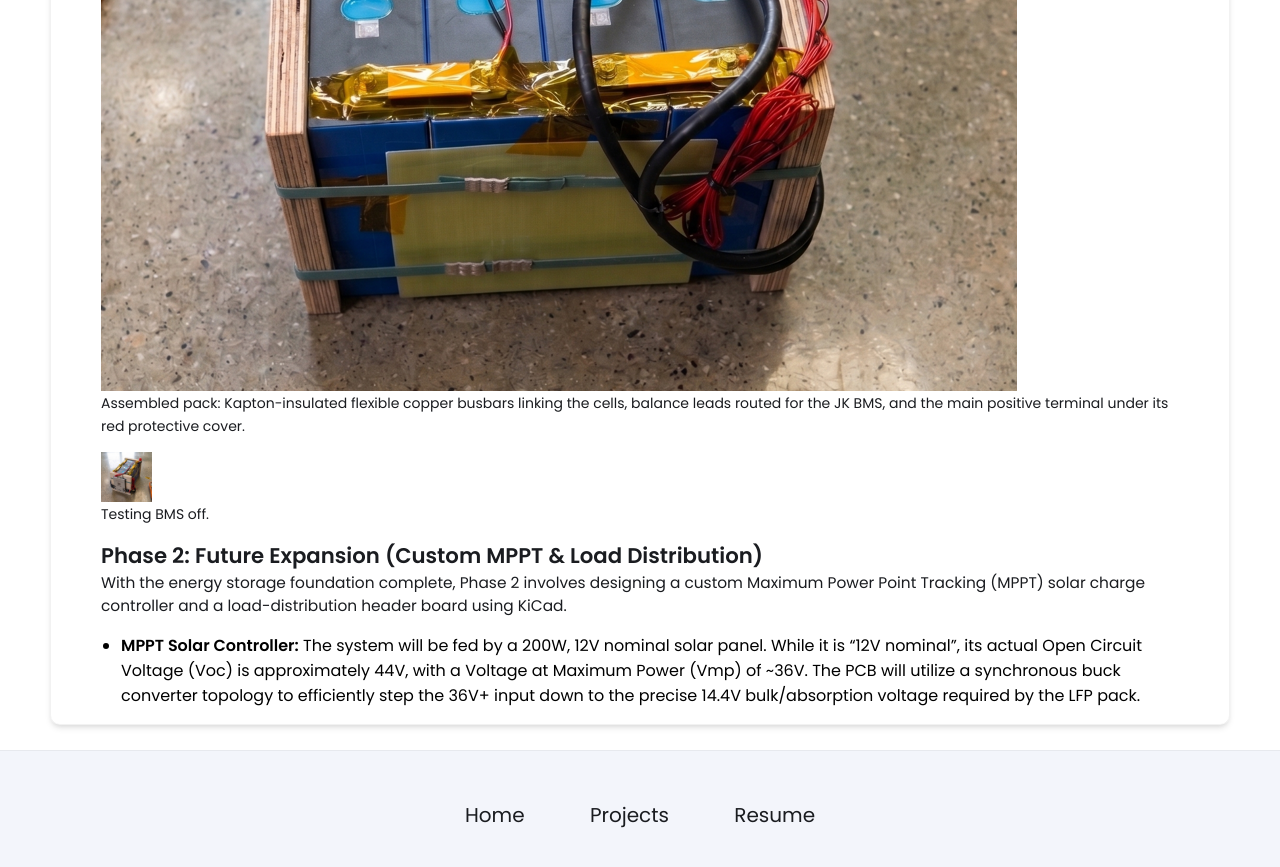
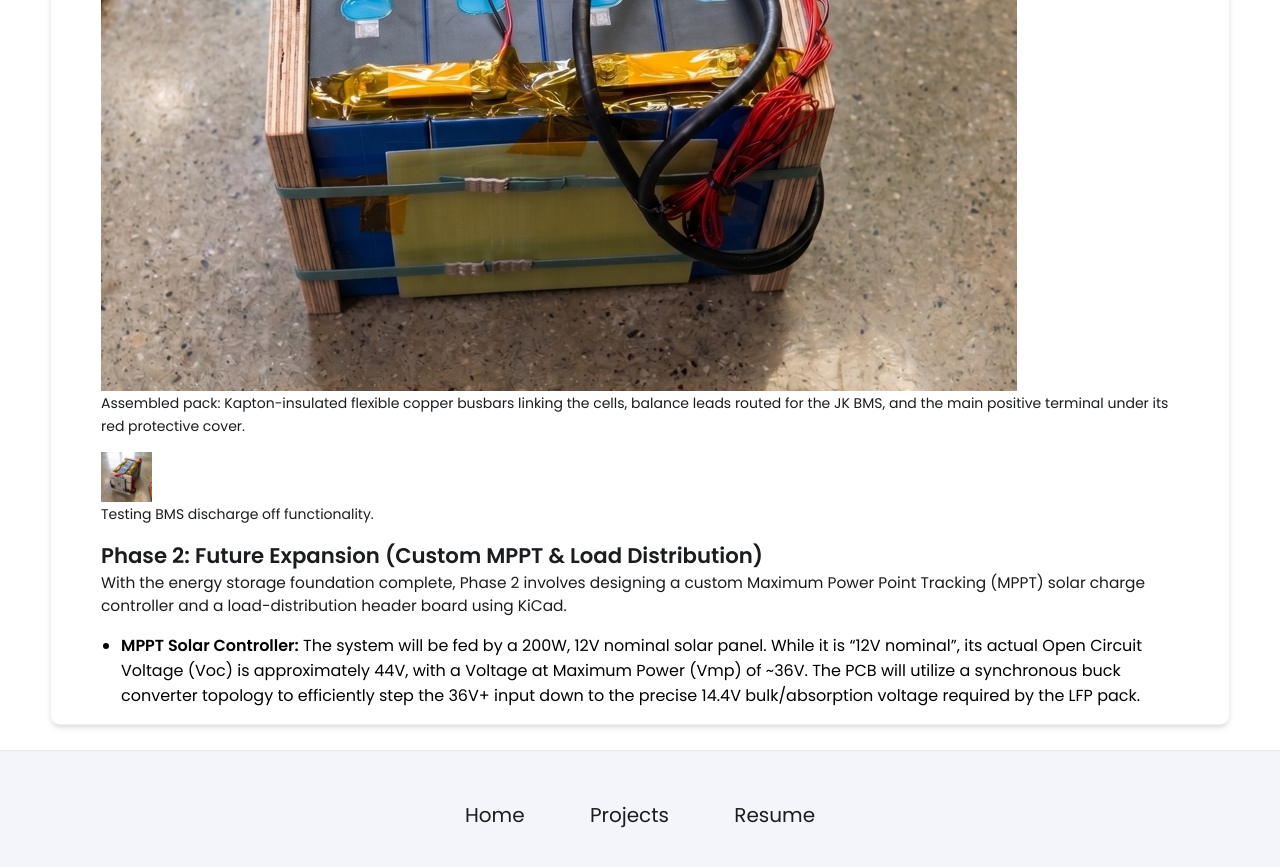
Before and after one commit to OliCar-del/OliCar-del.github.io, a Jekyll site: the page built from _projects/07_batt/index.md, in a window 1280 px wide and 900 px high, scrolled down 2985 px. Shown: the top 867 px of the window. Built offline with Jekyll 4.4.1, drawn with Linux system fonts in a browser that asks for light colours.

Commit message:
clarifications

```diff
--- a/_projects/07_batt/index.md
+++ b/_projects/07_batt/index.md
@@ -52,7 +52,7 @@ Over 4kWh of stored energy behind very low internal resistance drove several non
 <span style="font-size: 14px">Assembled pack: Kapton-insulated flexible copper busbars linking the cells, balance leads routed for the JK BMS, and the main positive terminal under its red protective cover.</span>
 
 {% include image-gallery.html images="bms.jpg" height="50" %}
-<span style="font-size: 14px">Testing BMS off.</span>
+<span style="font-size: 14px">Testing BMS discharge off functionality.</span>
 
 ## Phase 2: Future Expansion (Custom MPPT & Load Distribution)
 
```
